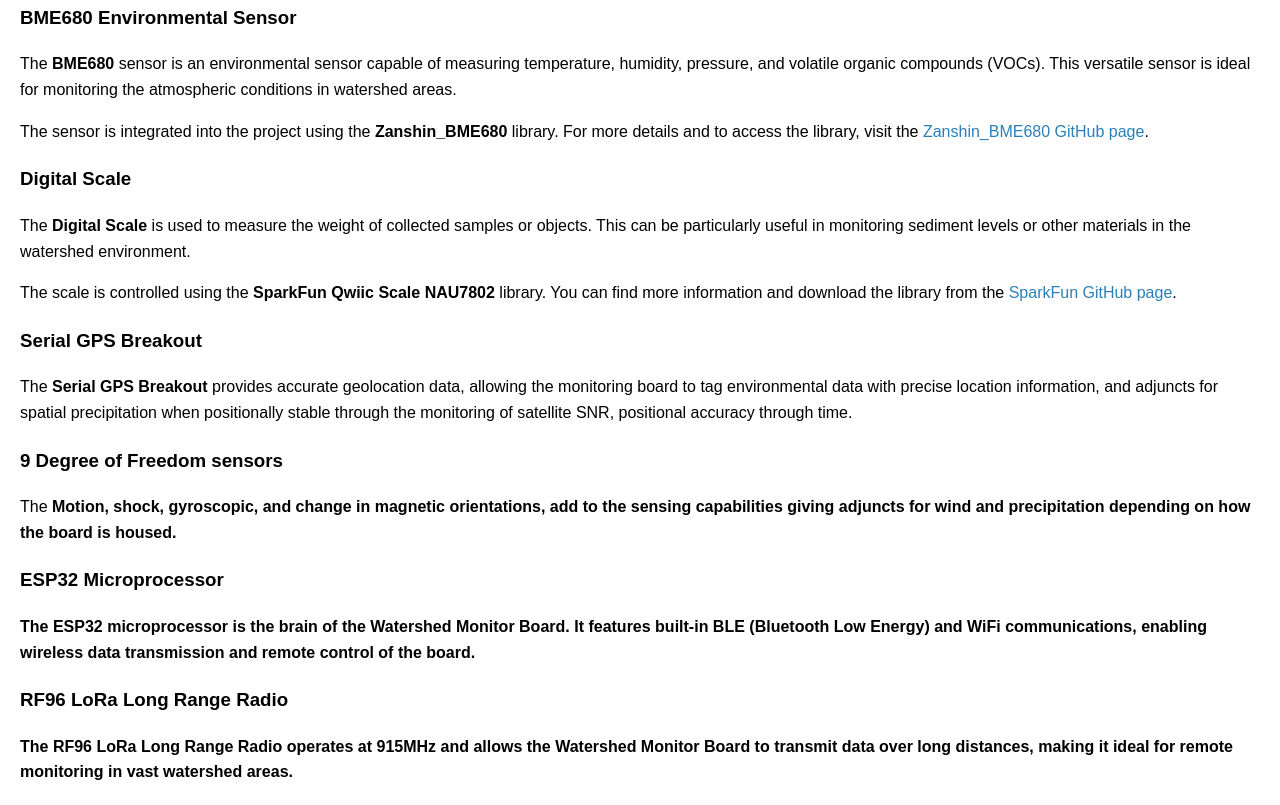
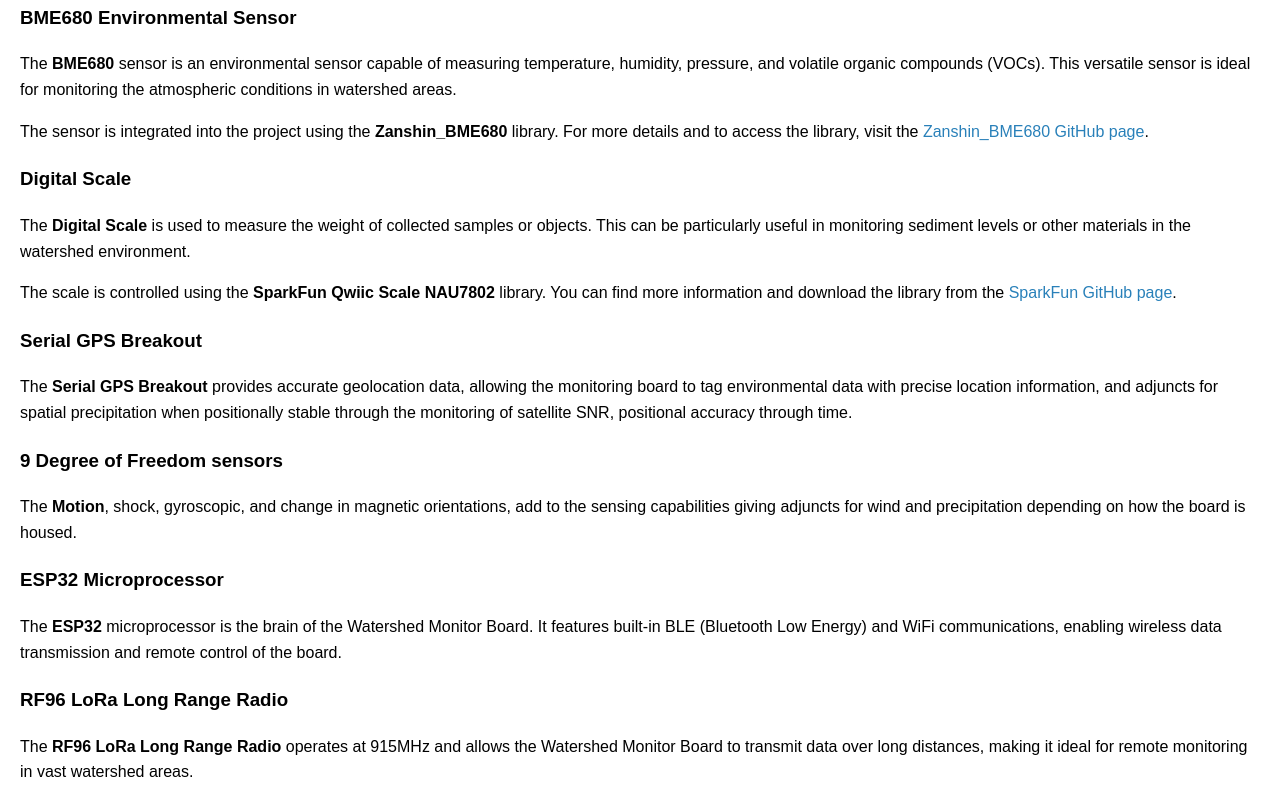
Before and after one commit to WatershedMonitor/watershedmonitor.github.io, a plain HTML site: page index.html in a window 1280 px wide. Shown: the part 672-1477 px from the top of the page. Drawn offline with Linux system fonts and the light colour scheme.

Commit message:
Update index.html

```diff
--- a/index.html
+++ b/index.html
@@ -38,7 +38,7 @@
     </div>
     <div class="sensor">
         <h3>9 Degree of Freedom sensors</h3>
-        <p>The <strong>Motion, shock, gyroscopic, and change in magnetic orientations, add to the sensing capabilities giving adjuncts for wind and precipitation depending on how the board is housed.</p>
+        <p>The <strong>Motion</strong>, shock, gyroscopic, and change in magnetic orientations, add to the sensing capabilities giving adjuncts for wind and precipitation depending on how the board is housed.</p>
     </div>
 
     <div class="sensor">
```
